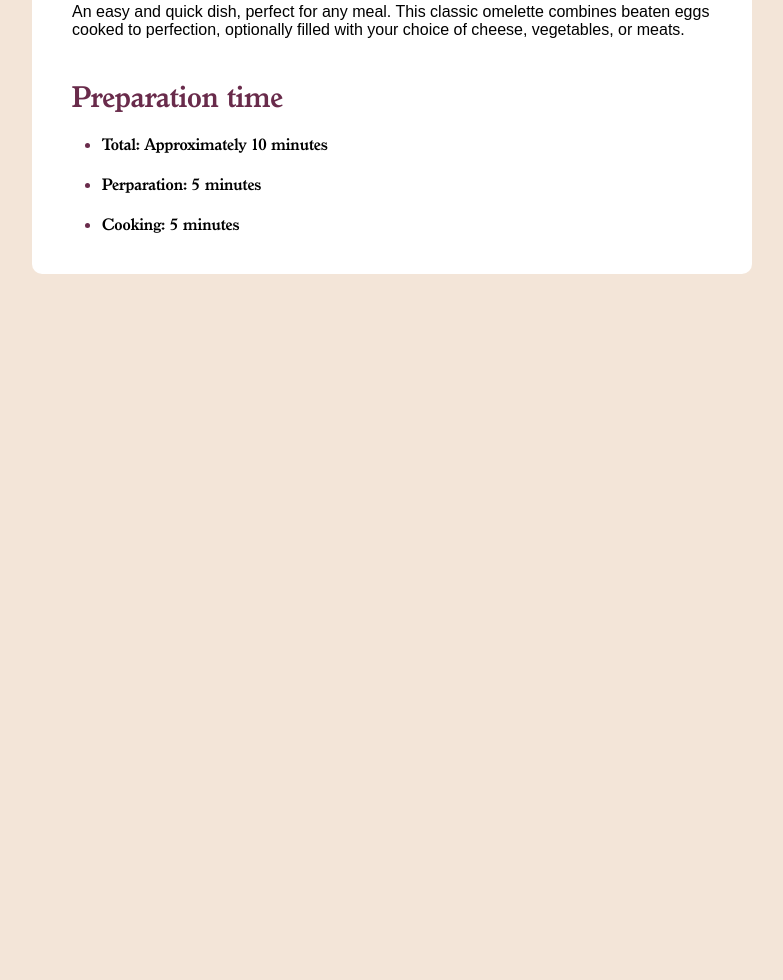
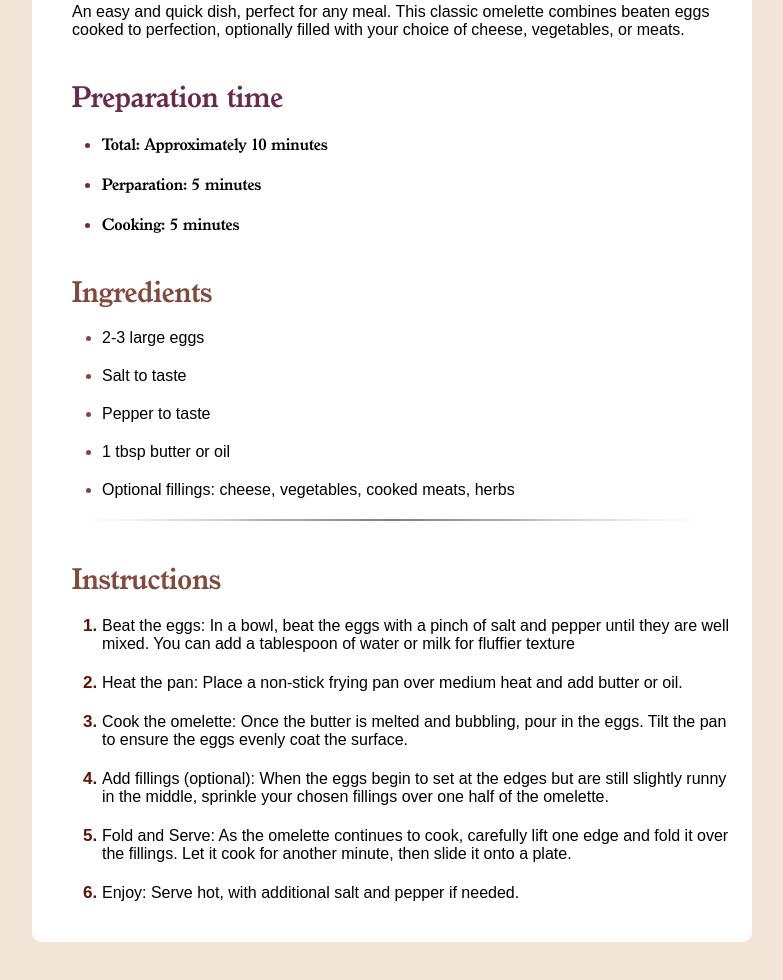
Before and after one commit to omar-code-2000/CSS-Training, a plain HTML site: page index.html in a window 1280 px wide. Shown: the part 516-1496 px from the top of the page, without its empty margins (248-1031 px from the left). Before the commit the page ends 830 px from the top, so only its background shows below. Drawn offline with Linux system fonts and the light colour scheme.

Commit message:
(subtitle x list) x2 marker styles

```diff
--- a/index.html
+++ b/index.html
@@ -30,6 +30,68 @@
             <br>
             <li>Cooking: 5 minutes</li>
         </ul>
+        <br><br>
+        <h2 class="sub-2">
+            Ingredients
+        </h2>
+        <br>
+        <ul class="ul-2">
+            <li>2-3 large eggs</li>
+            <br>
+            <li>Salt to taste</li>
+            <br>
+            <li>Pepper to taste</li>
+            <br>
+            <li>1 tbsp butter or oil</li>
+            <br>
+            <li>
+                Optional fillings: cheese, vegetables, cooked
+                meats, herbs
+            </li>
+        </ul>
+        <div class="gradient-line"></div>
+        <br>
+        <h2 class="sub-3">
+            Instructions
+        </h2>
+        <br>
+        <ol class="ol-1">
+            <li>
+                Beat the eggs: In a bowl, beat the eggs
+                with a pinch of salt and pepper until
+                they are well mixed. You can add a tablespoon
+                of water or milk for fluffier texture
+            </li>
+            <br>
+            <li>
+                Heat the pan: Place a non-stick frying
+                pan over medium heat and add butter or oil.
+            </li>
+            <br>
+            <li>
+                Cook the omelette: Once the butter is melted
+                and bubbling, pour in the eggs. Tilt the pan
+                to ensure the eggs evenly coat the surface.
+            </li>
+            <br>
+            <li>
+                Add fillings (optional): When the eggs begin
+                to set at the edges but are still slightly
+                runny in the middle, sprinkle your chosen
+                fillings over one half of the omelette.</li>
+            <br>
+            <li>
+                Fold and Serve: As the omelette continues to
+                cook, carefully lift one edge and fold it
+                over the fillings. Let it cook for another
+                minute, then slide it onto a plate.
+            </li>
+            <br>
+            <li>
+                Enjoy: Serve hot, with additional salt and
+                pepper if needed.
+            </li>
+        </ol>
     </section>
 </body>
 </html>
--- a/style.css
+++ b/style.css
@@ -34,13 +34,32 @@ p {
     color: #692b4b;
 }
 
-.ul-1 {
+.sub-2 , .sub-3 {
+    color: #824a3d;
+}
+
+.ul-1 , .ul-2 , .ol-1 {
     position: relative;
     left: 30px;
 }
 
+.ul-2 li , .ol-1 li{
+    font-family: Arial, Helvetica, sans-serif;
+}
+
 .ul-1 li::marker {
     color: #692b4b;
+}
+
+.ul-2 li::marker {
+    color: #824a3d;
+}
+
+.ol-1 li::marker {
+    font-family: sans-serif;
+    font-size: 17px;
+    font-weight: 600;
+    color: #5e1404;
 }
 
 .image {
@@ -59,3 +78,14 @@ p {
     border-radius: 10px;
     width: 720px;
 }
+
+/*-------------------------------------*/
+
+/* Chatgpt help */
+.gradient-line {
+    width: 100%;
+    height: 2px; /* Adjust thickness */
+    border-radius: 50%; /* Makes edges round */
+    background: linear-gradient(to right, rgba(0, 0, 0, 0), rgba(0, 0, 0, 0.5), rgba(0, 0, 0, 0)); /* Gradient effect */
+    margin: 20px 0; /* Add spacing if needed */
+}
```
